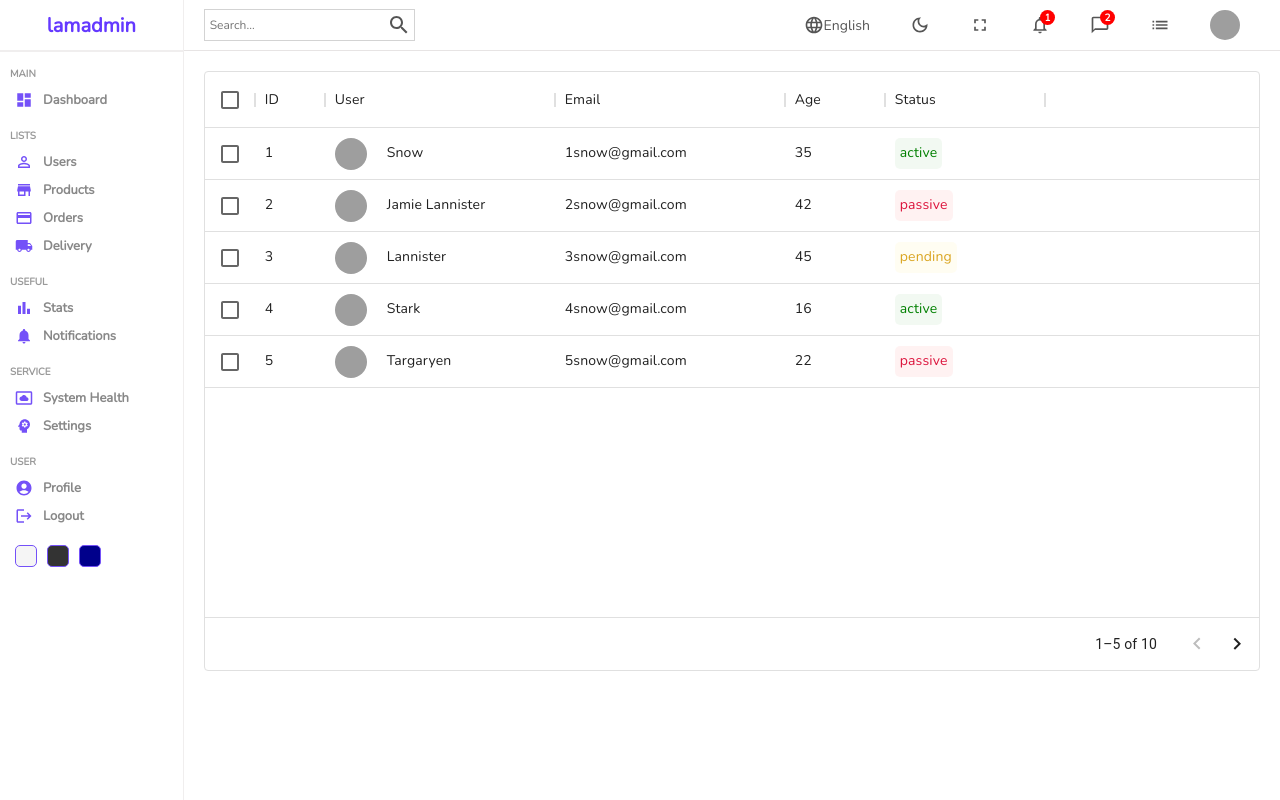
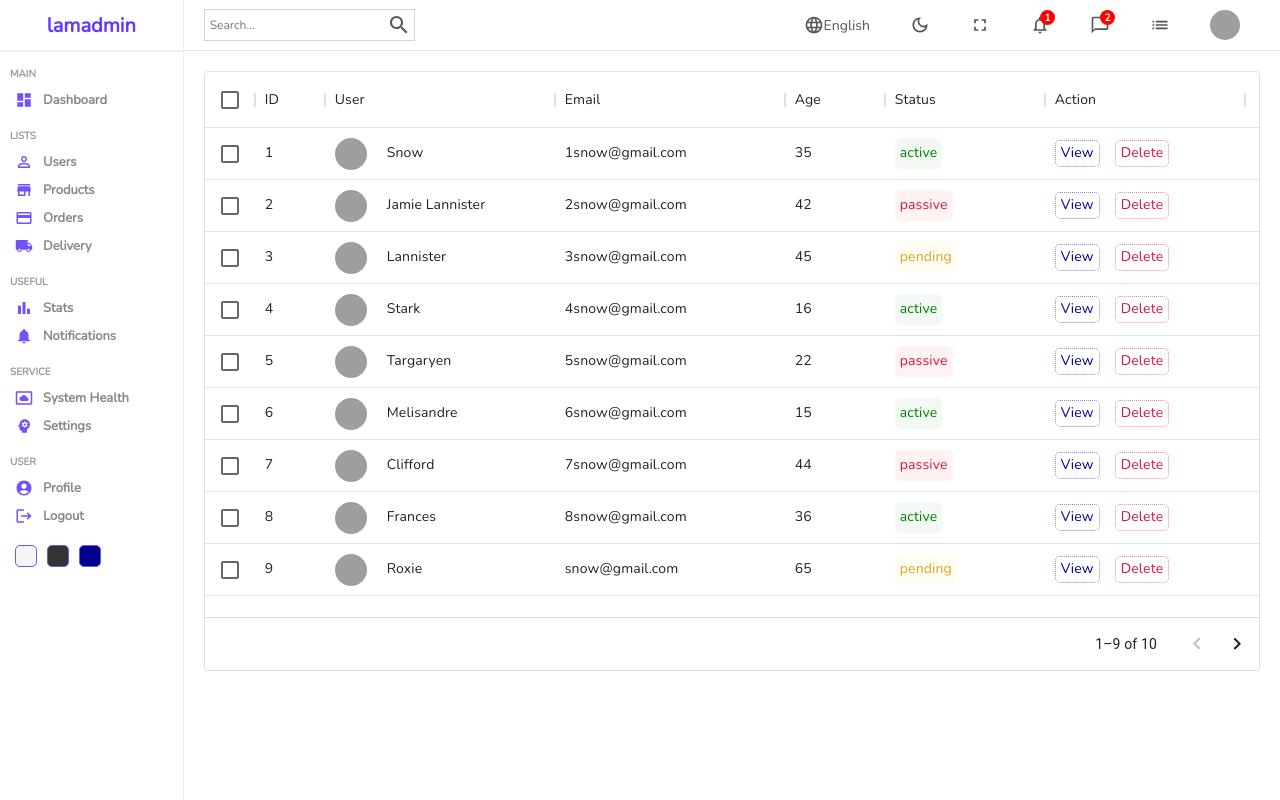
Before and after one commit to patriceandrea/admin-dashboard, a React (Create React App) app in the folder client/: page /users in a window 1280 px wide. Built offline with nearby package versions, Linux system fonts and the light colour scheme; grey boxes are pictures that could not be loaded.

Commit message:
adds css styling

```diff
--- a/client/src/components/datatable/Datatable.js
+++ b/client/src/components/datatable/Datatable.js
@@ -3,13 +3,24 @@
 import { userColumns, userRows } from '../../datatablesource';
 
 const Datatable = () => {
+
+  const actionColumn = [{
+    field: "action", headerName: "Action", width: 200, renderCell: () => {
+      return (
+        <div className='cellAction'>
+          <div className='viewButton'>View</div>
+          <div className='deleteButton'>Delete</div>
+        </div>
+      )
+    }
+  }]
   return (
     <div className='datatable'>
       <DataGrid
         rows={userRows}
-        columns={userColumns}
-        pageSize={5}
-        rowsPerPageOptions={[5]}
+        columns={userColumns.concat(actionColumn)}
+        pageSize={9}
+        rowsPerPageOptions={[9]}
         checkboxSelection
       />
     </div>
--- a/client/src/components/datatable/datatable.scss
+++ b/client/src/components/datatable/datatable.scss
@@ -34,4 +34,26 @@
       color: crimson;
     }
   }
+
+  .cellAction {
+    display: flex;
+    align-items: center;
+    gap: 15px;
+
+    .viewButton {
+      padding: 2px 5px;
+      border-radius: 5px;
+      color: darkblue;
+      border: 1px dotted rgba(0, 0, 139, 0.451);
+      cursor: pointer;
+    }
+
+    .deleteButton {
+      padding: 2px 5px;
+      border-radius: 5px;
+      color: crimson;
+      border: 1px dotted rgba(220, 20, 60, 0.492);
+      cursor: pointer;
+    }
+  }
 }
```
